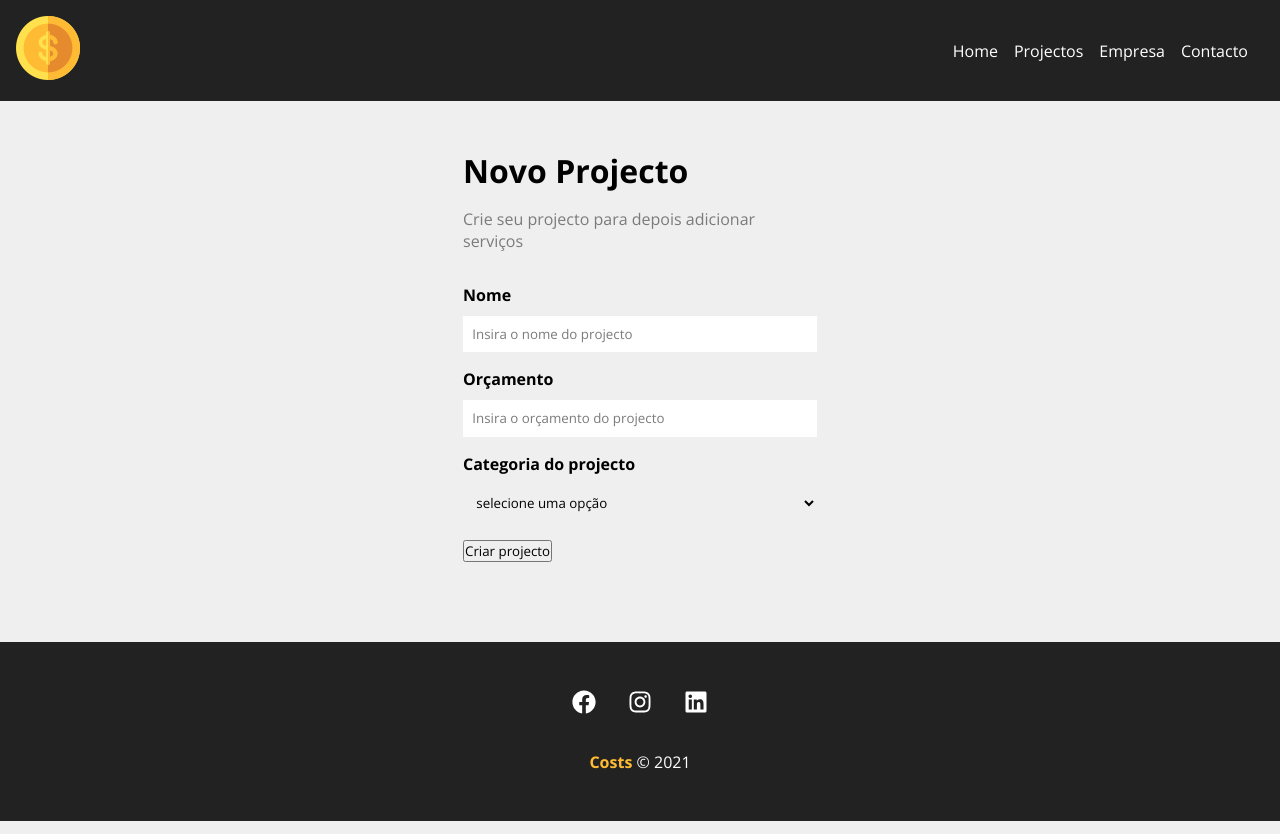
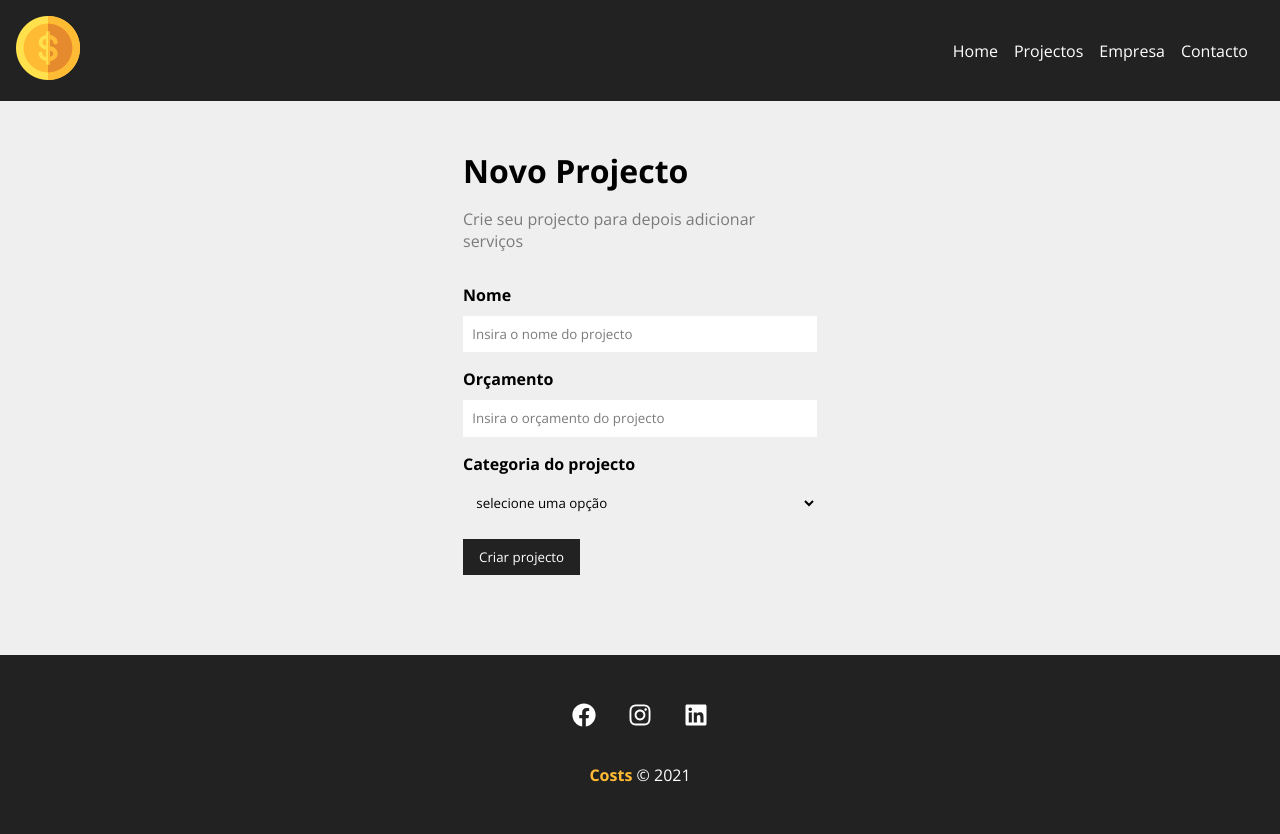
Before and after one commit to ariclenespedro/gestao_projectos_react, a React (Create React App) app: page /newproject in a window 1280 px wide. Built offline with nearby package versions, Linux system fonts and the light colour scheme.

Commit message:
conclusão da componentização do form

```diff
--- /dev/null
+++ b/src/components/Form/SubmitButton.js
@@ -0,0 +1,10 @@
+import styles from "./SubmitButton.module.css";
+function SubmitButton({text}) {
+    return(
+        <button className={styles.btn}> {text}
+        </button>
+    )
+
+}
+
+export default SubmitButton;
--- /dev/null
+++ b/src/components/Form/SubmitButton.module.css
@@ -0,0 +1,13 @@
+.btn{
+    background-color: #222;
+    color: #fff;
+    padding: 0.7em 1.2em;
+    text-decoration: none;
+    transition: .5s;
+    cursor: pointer;
+    border: none;
+}
+
+.btn:hover{
+    color: #ffbb33;
+}
--- a/src/components/pages/NewProject.js
+++ b/src/components/pages/NewProject.js
@@ -5,7 +5,7 @@
     <div className={styles.newproject_container}>
       <h1>Novo Projecto</h1>
       <p>Crie seu projecto para depois adicionar serviços</p>
-      <ProjectForm />
+      <ProjectForm btnText="Criar projecto" />
     </div>
   )
 
--- a/src/components/project/ProjectForm.js
+++ b/src/components/project/ProjectForm.js
@@ -1,18 +1,17 @@
 import Input from "../Form/Input";
 import Select from "../Form/Select";
+import SubmitButton from "../Form/SubmitButton";
 import styles from "./ProjectForm.module.css";
 
-function ProjectForm() {
+function ProjectForm({btnText}) {
 
 	return (
 		<form className={styles.form}>
 			<Input type="text" name="Nome" text="Nome" placeholder="Insira o nome do projecto"/>
 			<Input type="number" name="budget" text="Orçamento" placeholder="Insira o orçamento do projecto"/>
 			<Select name="Categoria_id" text="Categoria do projecto"/>
-			<div>
+			<SubmitButton text={btnText}/>
 
-				<input type="submit" value="Criar projecto" />
-			</div>
 		</form>
 	)
 
```
Also changed, not shown: src/components/Form/Submit.js (deleted), src/components/Form/Submit.module.css (deleted), 1 other file (tests, documents, lock files or other folders).
